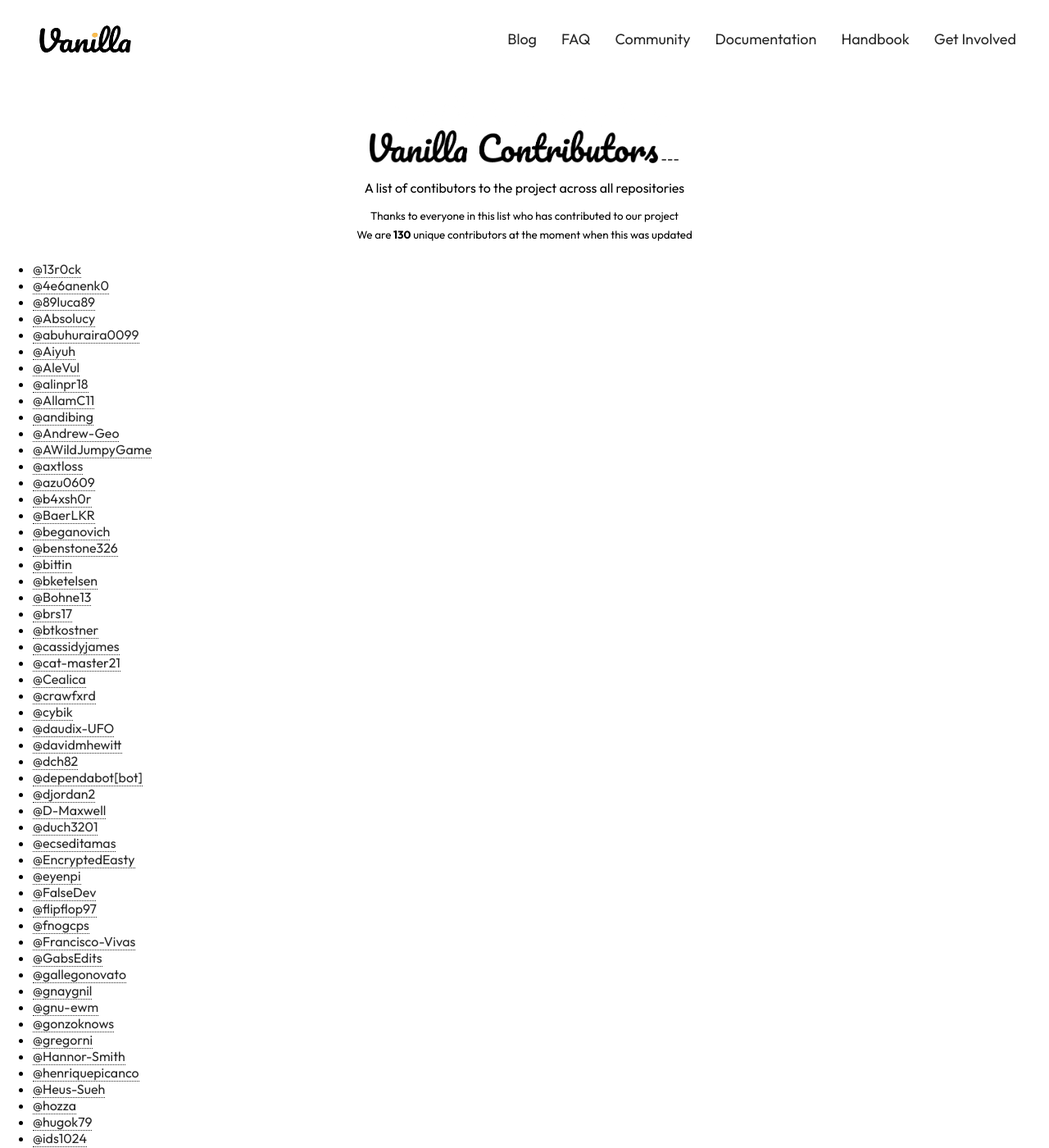
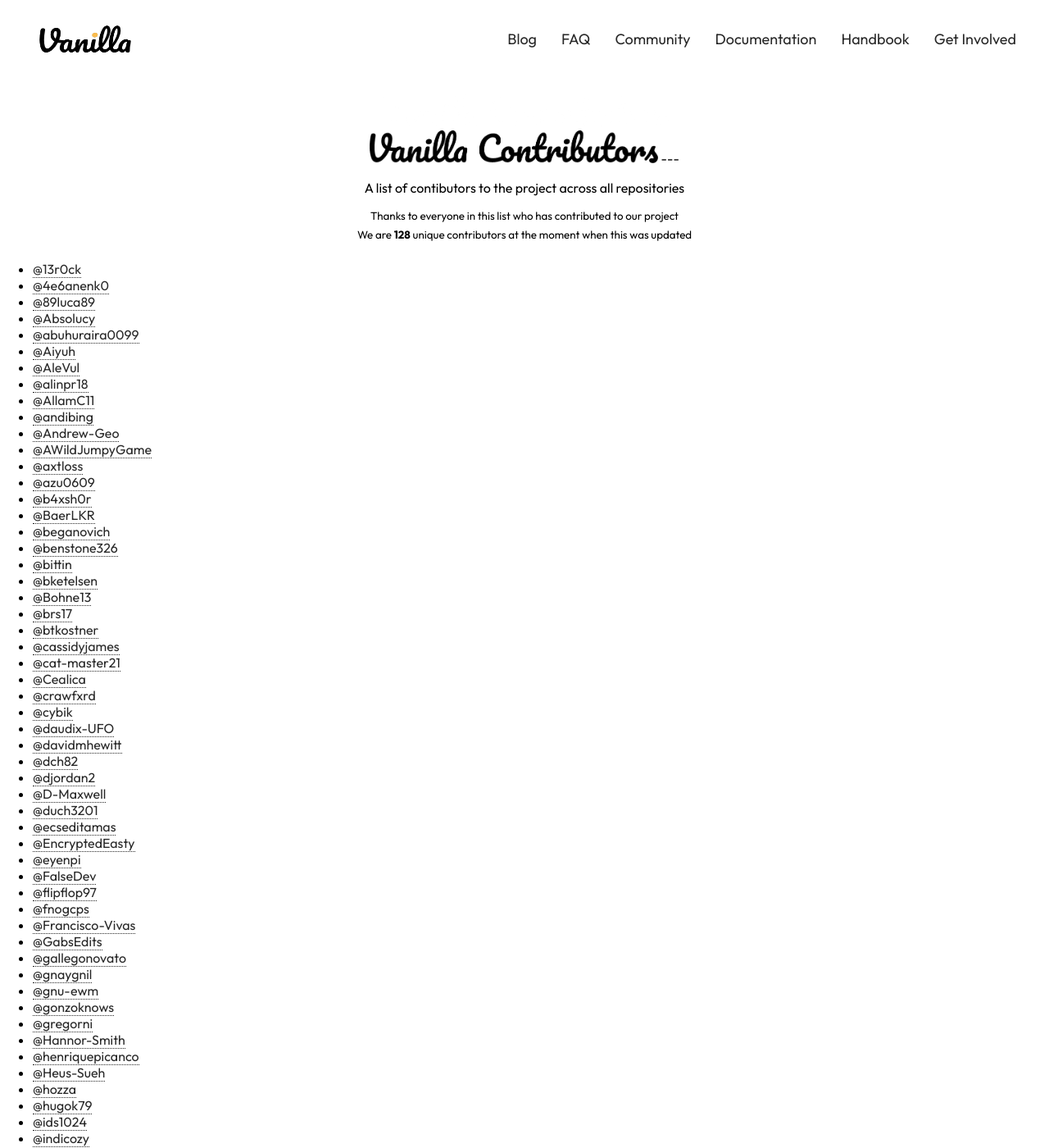
Before and after one commit to Vanilla-OS/website, a Jekyll site: the page built from contributors-list.md, in a window 1280 px wide and 1400 px high. Shown: the whole window at 82% size. Built offline with Jekyll 4.4.1, drawn with Linux system fonts in a browser that asks for light colours; our own code applies the rules of GitHub Pages for plain Markdown files.

Commit message:
Removed Bots

```diff
--- a/contributors-list.md
+++ b/contributors-list.md
@@ -5,7 +5,7 @@
 ---
   <p>A list of contibutors to the project across all repositories</p>
   <sup>Thanks to everyone in this list who has contributed to our project</sup>
-  <br><sup>We are <b>130</b> unique contributors at the moment when this was updated</sup>
+  <br><sup>We are <b>128</b> unique contributors at the moment when this was updated</sup>
 </div>
 
 * [@13r0ck](https://github.com/13r0ck)
@@ -39,7 +39,6 @@
 * [@daudix-UFO](https://github.com/daudix-UFO)
 * [@davidmhewitt](https://github.com/davidmhewitt)
 * [@dch82](https://github.com/dch82)
-* [@dependabot[bot]](https://github.com/dependabot[bot])
 * [@djordan2](https://github.com/djordan2)
 * [@D-Maxwell](https://github.com/D-Maxwell)
 * [@duch3201](https://github.com/duch3201)
```
Also changed, not shown: other parts of contributors-list.md (+0 -1 lines).
